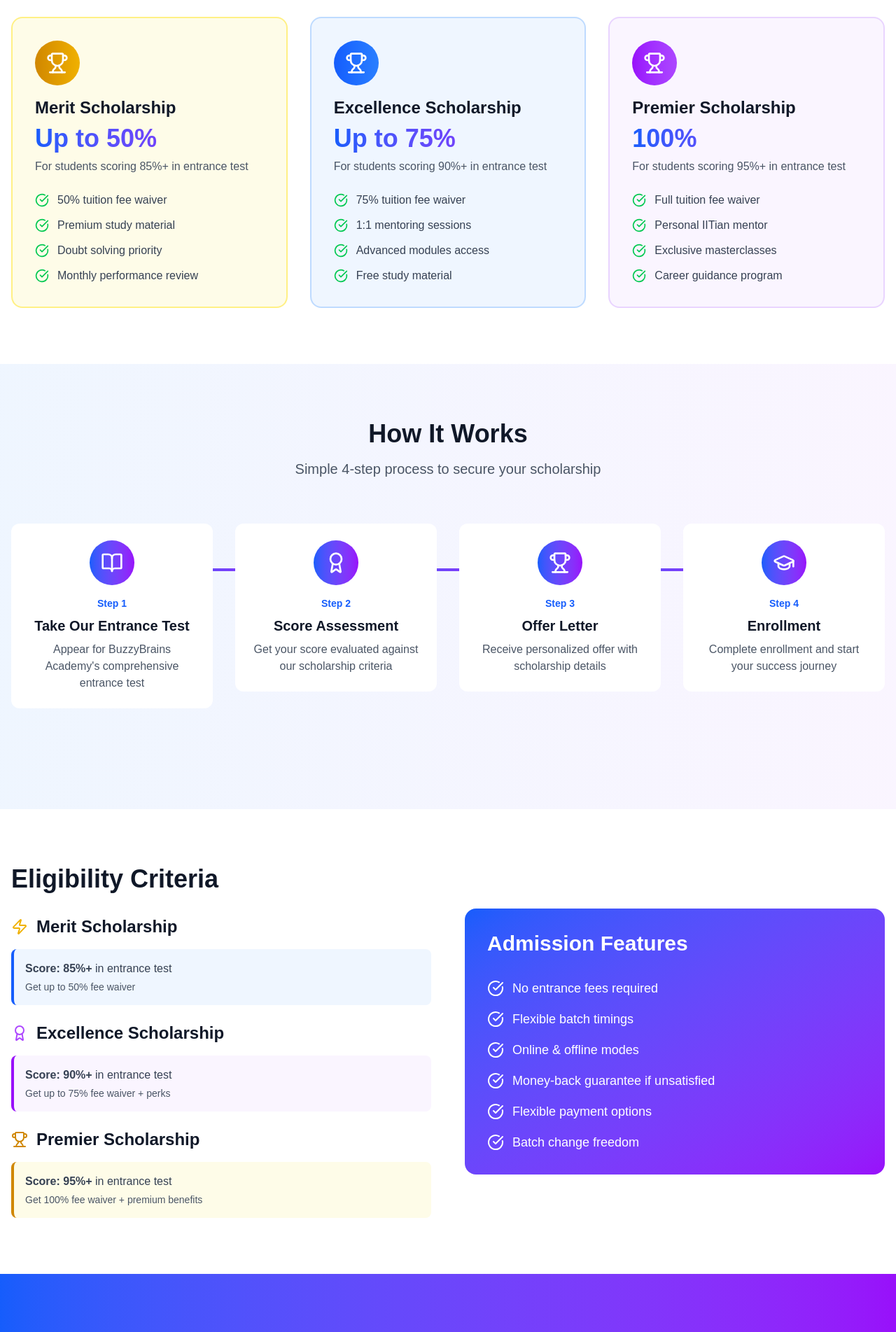
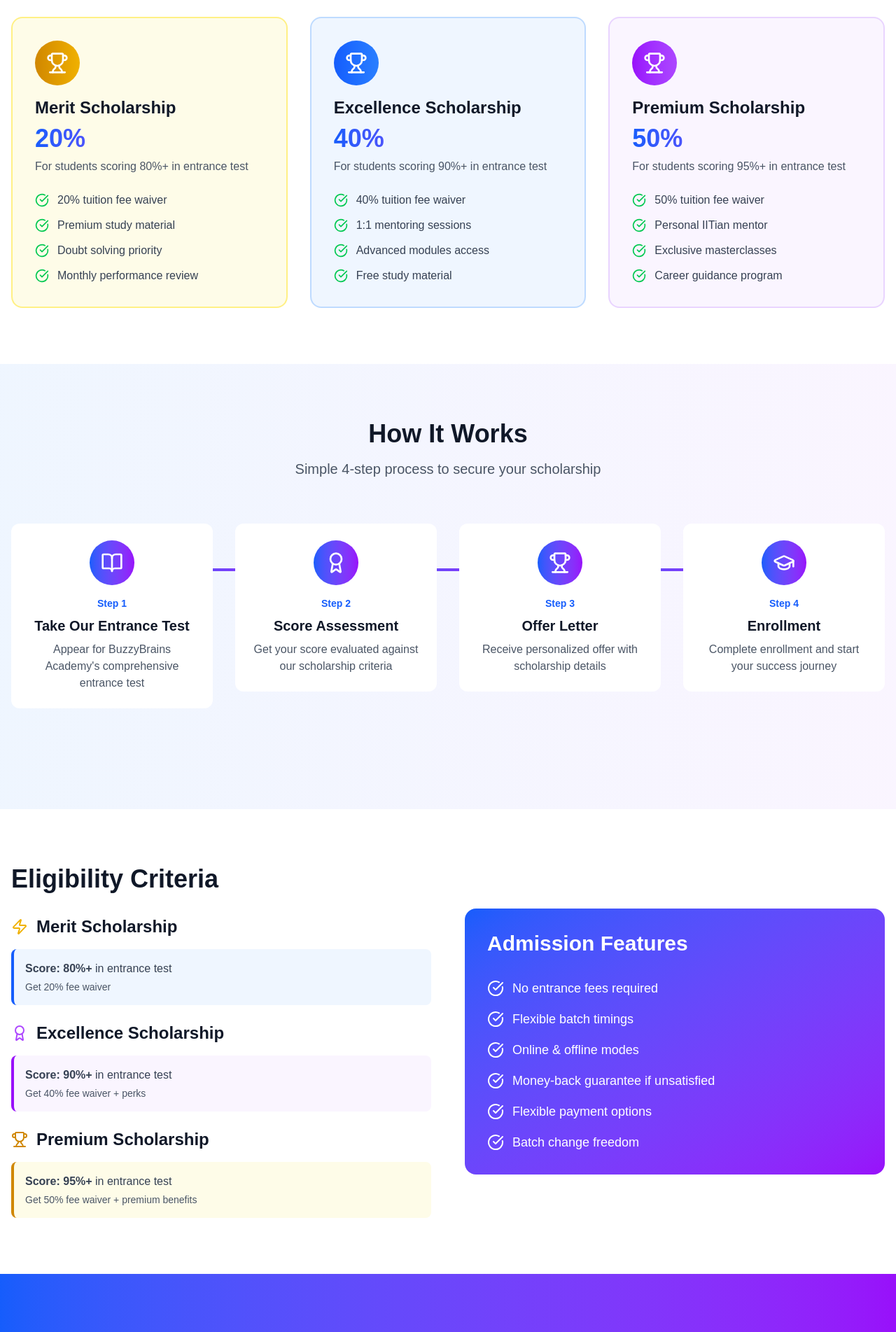
Before and after one commit to dilip-techie/buzzybrainswebsite, a Next.js app: page /admissions in a window 1280 px wide. Shown: the part 840-2743 px from the top of the page at 70% size. Built offline with nearby package versions, Linux system fonts and the light colour scheme.

Commit message:
scholarship capped to 50%

```diff
--- a/app/admissions/page.tsx
+++ b/app/admissions/page.tsx
@@ -35,13 +35,13 @@ export default function AdmissionsPage() {
   const scholarshipTiers = [
     {
       name: "Merit Scholarship",
-      percentage: "Up to 50%",
-      description: "For students scoring 85%+ in entrance test",
+      percentage: "20%",
+      description: "For students scoring 80%+ in entrance test",
       color: "from-yellow-600 to-yellow-500",
       bgColor: "bg-yellow-50",
       borderColor: "border-yellow-200",
       perks: [
-        "50% tuition fee waiver",
+        "20% tuition fee waiver",
         "Premium study material",
         "Doubt solving priority",
         "Monthly performance review"
@@ -49,27 +49,27 @@ export default function AdmissionsPage() {
     },
     {
       name: "Excellence Scholarship",
-      percentage: "Up to 75%",
+      percentage: "40%",
       description: "For students scoring 90%+ in entrance test",
       color: "from-blue-600 to-blue-500",
       bgColor: "bg-blue-50",
       borderColor: "border-blue-200",
       perks: [
-        "75% tuition fee waiver",
+        "40% tuition fee waiver",
         "1:1 mentoring sessions",
         "Advanced modules access",
         "Free study material"
       ]
     },
     {
-      name: "Premier Scholarship",
-      percentage: "100%",
+      name: "Premium Scholarship",
+      percentage: "50%",
       description: "For students scoring 95%+ in entrance test",
       color: "from-purple-600 to-purple-500",
       bgColor: "bg-purple-50",
       borderColor: "border-purple-200",
       perks: [
-        "Full tuition fee waiver",
+        "50% tuition fee waiver",
         "Personal IITian mentor",
         "Exclusive masterclasses",
         "Career guidance program"
@@ -177,7 +177,7 @@ export default function AdmissionsPage() {
             </h1>
             <h2 className="text-3xl md:text-4xl bg-gradient-to-r from-blue-600 to-purple-600 bg-clip-text text-transparent font-bold mb-4">Grades 6-12 <span className="ml-3 bg-green-100 text-green-800 px-3 py-1 rounded-full text-sm font-bold align-middle inline-block"><span className="blink-icon inline-block">●</span> Online Available</span></h2>
             <p className="text-xl text-gray-600 mb-4">
-              Get rewarded for your merit. BuzzyBrains Academy offers up to <span className="font-bold text-blue-600">100% scholarships</span> based on entrance test scores.
+              Get rewarded for your merit. BuzzyBrains Academy offers scholarships up to <span className="font-bold text-blue-600">50%</span> based on entrance test scores.
             </p>
             <p className="text-lg text-gray-700 mb-8">
               No hidden charges. Transparent evaluation. Direct admissions.
@@ -273,8 +273,8 @@ export default function AdmissionsPage() {
                     <span>Merit Scholarship</span>
                   </h3>
                   <div className="bg-blue-50 p-4 rounded-lg border-l-4 border-blue-600">
-                    <p className="text-gray-700"><strong>Score: 85%+</strong> in entrance test</p>
-                    <p className="text-gray-600 text-sm mt-1">Get up to 50% fee waiver</p>
+                    <p className="text-gray-700"><strong>Score: 80%+</strong> in entrance test</p>
+                    <p className="text-gray-600 text-sm mt-1">Get 20% fee waiver</p>
                   </div>
                 </div>
 
@@ -285,18 +285,18 @@ export default function AdmissionsPage() {
                   </h3>
                   <div className="bg-purple-50 p-4 rounded-lg border-l-4 border-purple-600">
                     <p className="text-gray-700"><strong>Score: 90%+</strong> in entrance test</p>
-                    <p className="text-gray-600 text-sm mt-1">Get up to 75% fee waiver + perks</p>
+                    <p className="text-gray-600 text-sm mt-1">Get 40% fee waiver + perks</p>
                   </div>
                 </div>
 
                 <div>
                   <h3 className="text-2xl font-bold text-gray-900 mb-4 flex items-center space-x-3">
                     <Trophy className="w-6 h-6 text-yellow-600" />
-                    <span>Premier Scholarship</span>
+                    <span>Premium Scholarship</span>
                   </h3>
                   <div className="bg-yellow-50 p-4 rounded-lg border-l-4 border-yellow-600">
                     <p className="text-gray-700"><strong>Score: 95%+</strong> in entrance test</p>
-                    <p className="text-gray-600 text-sm mt-1">Get 100% fee waiver + premium benefits</p>
+                    <p className="text-gray-600 text-sm mt-1">Get 50% fee waiver + premium benefits</p>
                   </div>
                 </div>
               </div>
```
